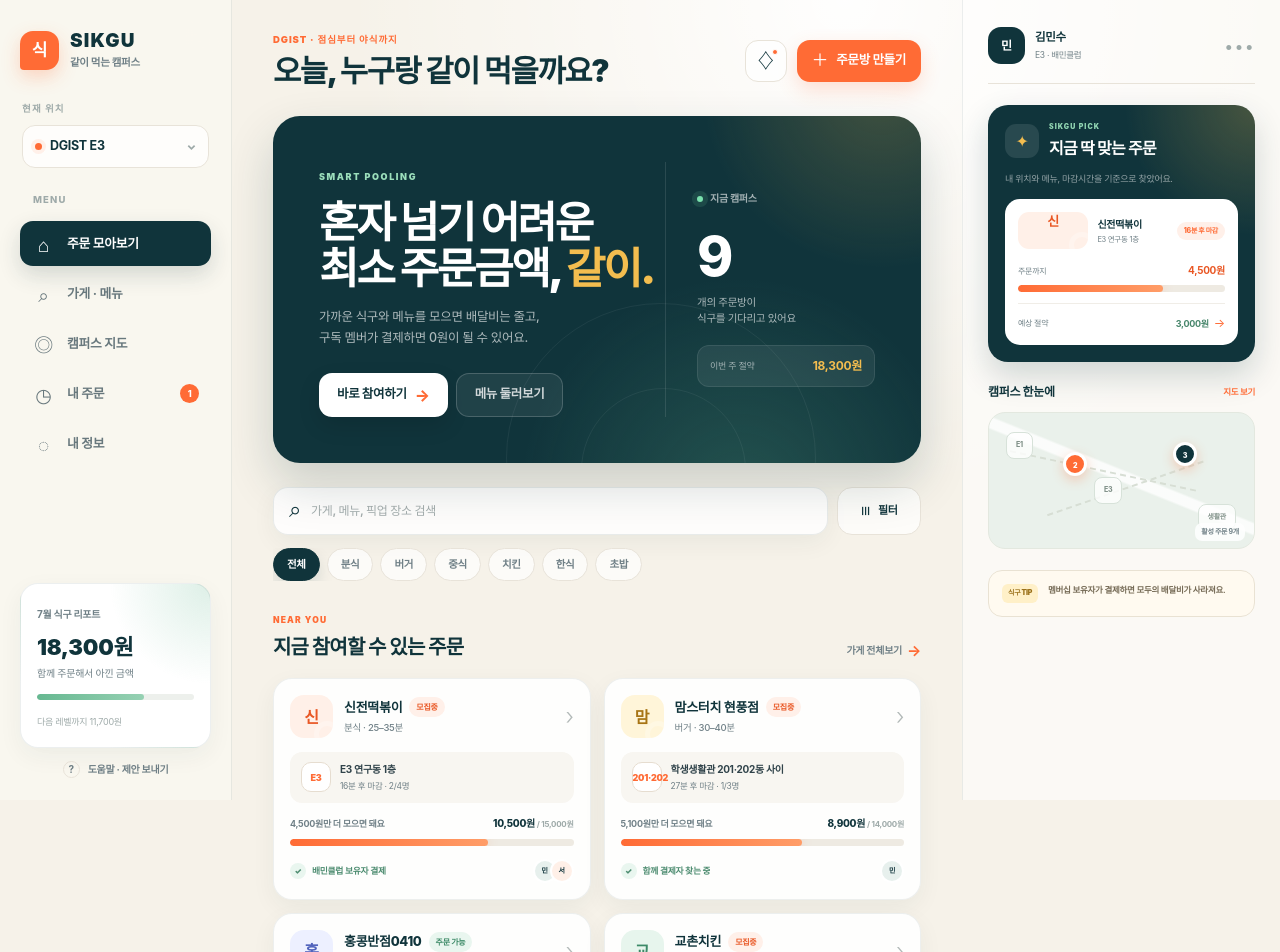
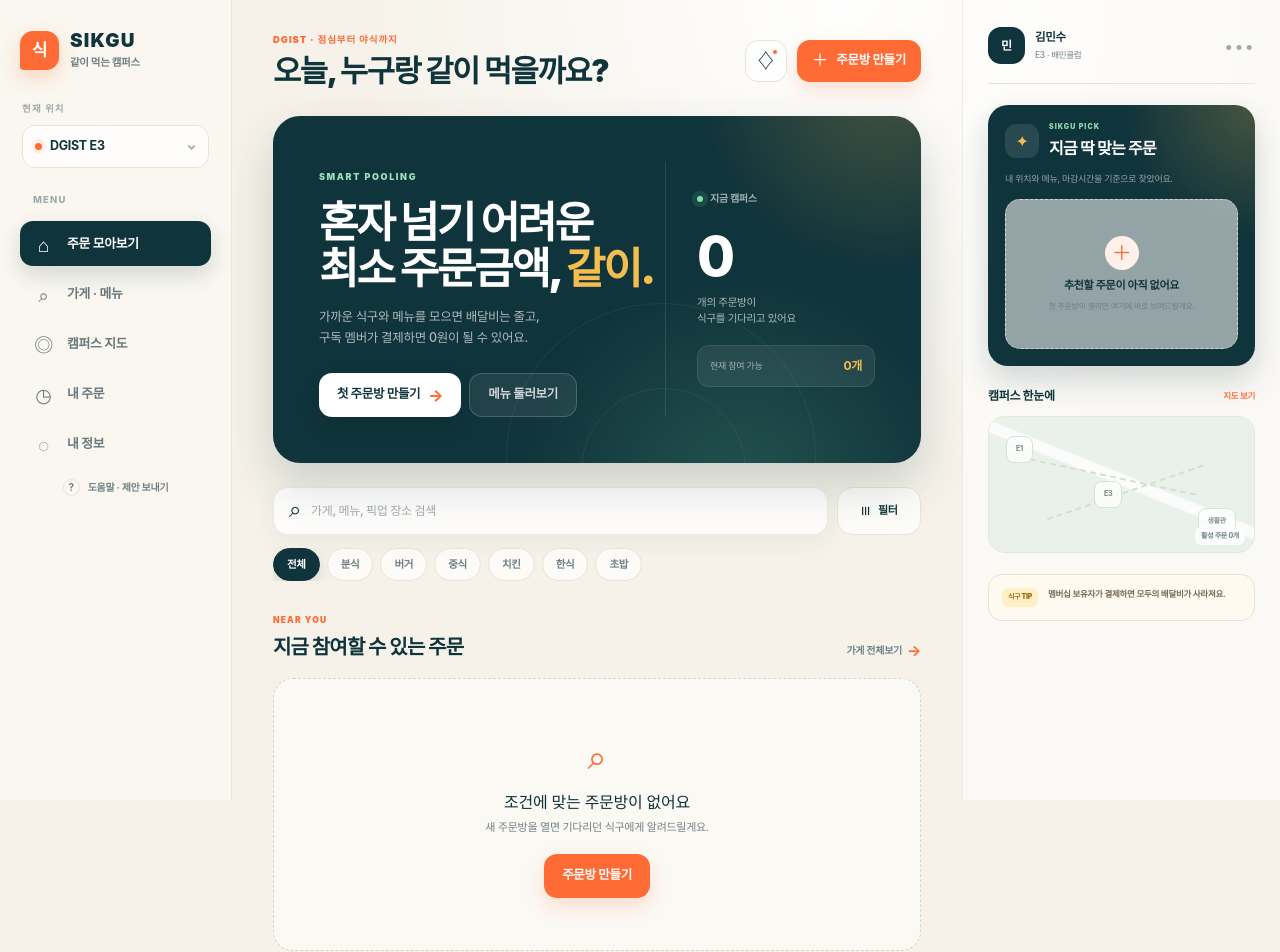
Before and after one commit to Mgzhnn/sikgu, a Next.js app: page / in a window 1280 px wide. Shown: the top 952 px of the page. Built offline with nearby package versions, Linux system fonts and the light colour scheme.

Commit message:
Remove fabricated order defaults

```diff
--- a/app/globals.css
+++ b/app/globals.css
@@ -864,6 +864,33 @@ button:disabled { cursor: not-allowed; opacity: 0.48; }
 .empty-state h3 { margin: 8px 0 5px; color: var(--deep); font-size: 16px; }
 .empty-state p { margin: 0 0 18px; color: var(--muted); font-size: 11px; }
 
+.smart-pool-empty {
+  display: grid;
+  min-height: 150px;
+  place-items: center;
+  align-content: center;
+  gap: 7px;
+  padding: 22px 18px;
+  border: 1px dashed #d9d4c9;
+  border-radius: 15px;
+  background: rgba(255, 255, 255, 0.55);
+  text-align: center;
+}
+
+.smart-pool-empty > span {
+  display: grid;
+  width: 34px;
+  height: 34px;
+  place-items: center;
+  border-radius: 50%;
+  background: var(--orange-soft);
+  color: var(--orange);
+  font-size: 20px;
+}
+
+.smart-pool-empty strong { color: var(--deep); font-size: 11px; }
+.smart-pool-empty small { max-width: 170px; color: var(--muted); font-size: 8px; line-height: 1.55; }
+
 .right-rail {
   position: sticky;
   top: 0;
--- a/app/page.tsx
+++ b/app/page.tsx
@@ -506,78 +506,17 @@ const restaurants: Restaurant[] = [
 ];
 
 const pickupPoints = [
-  { id: "E1", full: "E1 연구동 정문", walk: 3, lat: 35.706, lng: 128.456, live: 2 },
-  { id: "E2", full: "E2 연구동 정문", walk: 2, lat: 35.7057, lng: 128.4565, live: 1 },
-  { id: "E3", full: "E3 연구동 1층", walk: 1, lat: 35.7053, lng: 128.4571, live: 3 },
-  { id: "E4", full: "E4 연구동 정문", walk: 4, lat: 35.7049, lng: 128.4576, live: 1 },
-  { id: "E5", full: "E5 연구동 정문", walk: 5, lat: 35.7045, lng: 128.458, live: 1 },
-  { id: "E6", full: "E6 연구동 정문", walk: 6, lat: 35.7041, lng: 128.4584, live: 1 },
-  { id: "201·202", full: "학생생활관 201·202동 사이", walk: 7, lat: 35.7018, lng: 128.456, live: 2 },
-  { id: "대학원", full: "대학원생활관 정문", walk: 8, lat: 35.703, lng: 128.4568, live: 2 },
+  { id: "E1", full: "E1 연구동 정문", walk: 3, lat: 35.706, lng: 128.456 },
+  { id: "E2", full: "E2 연구동 정문", walk: 2, lat: 35.7057, lng: 128.4565 },
+  { id: "E3", full: "E3 연구동 1층", walk: 1, lat: 35.7053, lng: 128.4571 },
+  { id: "E4", full: "E4 연구동 정문", walk: 4, lat: 35.7049, lng: 128.4576 },
+  { id: "E5", full: "E5 연구동 정문", walk: 5, lat: 35.7045, lng: 128.458 },
+  { id: "E6", full: "E6 연구동 정문", walk: 6, lat: 35.7041, lng: 128.4584 },
+  { id: "201·202", full: "학생생활관 201·202동 사이", walk: 7, lat: 35.7018, lng: 128.456 },
+  { id: "대학원", full: "대학원생활관 정문", walk: 8, lat: 35.703, lng: 128.4568 },
 ];
 
-const initialPools: Pool[] = [
-  {
-    id: "p1",
-    restaurantId: "sinjeon",
-    host: "김*수",
-    pickup: "E3",
-    pickupFull: "E3 연구동 1층",
-    closesAt: Date.now() + 16 * 60 * 1000,
-    total: 10500,
-    target: 15000,
-    people: 2,
-    capacity: 4,
-    app: "baemin",
-    membership: "배민클럽 보유자 결제",
-    note: "매운맛 보통으로 주문해요",
-  },
-  {
-    id: "p2",
-    restaurantId: "mom",
-    host: "이*연",
-    pickup: "201·202",
-    pickupFull: "학생생활관 201·202동 사이",
-    closesAt: Date.now() + 27 * 60 * 1000,
-    total: 8900,
-    target: 14000,
-    people: 1,
-    capacity: 3,
-    app: "baemin",
-    membership: "함께 결제자 찾는 중",
-    note: "감자튀김 같이 시켜요",
-  },
-  {
-    id: "p3",
-    restaurantId: "hongkong",
-    host: "박*훈",
-    pickup: "대학원",
-    pickupFull: "대학원생활관 정문",
-    closesAt: Date.now() + 9 * 60 * 1000,
-    total: 16500,
-    target: 14000,
-    people: 2,
-    capacity: 4,
-    app: "coupang",
-    membership: "쿠팡와우로 배달비 0원",
-    note: "최소 주문금액 달성 · 바로 주문 가능",
-  },
-  {
-    id: "p4",
-    restaurantId: "kyochon",
-    host: "최*진",
-    pickup: "201·202",
-    pickupFull: "학생생활관 201·202동 사이",
-    closesAt: Date.now() + 34 * 60 * 1000,
-    total: 12000,
-    target: 18000,
-    people: 2,
-    capacity: 5,
-    app: "baemin",
-    membership: "배민클럽 보유자 결제",
-    note: "허니콤보 함께 나눠요",
-  },
-];
+const initialPools: Pool[] = [];
 
 const navItems: { id: View; label: string; compact: string; icon: string }[] = [
   { id: "home", label: "주문 모아보기", compact: "홈", icon: "⌂" },
@@ -745,17 +684,22 @@ function HomeView({
           <h2>혼자 넘기 어려운<br />최소 주문금액, <em>같이.</em></h2>
           <p>가까운 식구와 메뉴를 모으면 배달비는 줄고,<br className="desktop-break" /> 구독 멤버가 결제하면 0원이 될 수 있어요.</p>
           <div className="hero-actions">
-            <button className="light-button" onClick={() => onOpenPool(almostReady)}>바로 참여하기 <span>→</span></button>
+            <button
+              className="light-button"
+              onClick={() => almostReady ? onOpenPool(almostReady) : onCreate()}
+            >
+              {almostReady ? "바로 참여하기" : "첫 주문방 만들기"} <span>→</span>
+            </button>
             <button className="ghost-light-button" onClick={onRestaurants}>메뉴 둘러보기</button>
           </div>
         </div>
         <div className="hero-insight">
           <span className="live-label"><i /> 지금 캠퍼스</span>
-          <strong>9</strong>
+          <strong>{pools.length}</strong>
           <p>개의 주문방이<br />식구를 기다리고 있어요</p>
           <div className="hero-saving">
-            <span>이번 주 절약</span>
-            <b>18,300원</b>
+            <span>현재 참여 가능</span>
+            <b>{pools.length}개</b>
           </div>
         </div>
         <div className="hero-orbit one" />
@@ -941,7 +885,7 @@ function MapView({
               <span>픽업 장소</span>
               <h2>어디에서 만날까요?</h2>
             </div>
-            <span className="live-count">{pickupPoints.reduce((sum, point) => sum + point.live, 0)} live</span>
+            <span className="live-count">{pools.length} live</span>
           </div>
           <div className="pickup-list">
             {pickupPoints.map((point) => (
@@ -953,7 +897,7 @@ function MapView({
                 <span className="pickup-code">{point.id}</span>
                 <span>
                   <strong>{point.full}</strong>
-                  <small>도보 {point.walk}분 · 주문방 {point.live}개</small>
+                  <small>도보 {point.walk}분 · 주문방 {pools.filter((pool) => pool.pickup === point.id).length}개</small>
                 </span>
                 <i>›</i>
               </button>
@@ -973,100 +917,57 @@ function MapView({
             <h2>{nearbyPools.length ? "이곳에서 받을 수 있는 주문" : "가까운 활성 주문"}</h2>
           </div>
         </div>
+        {pools.length ? (
           <div className="pool-grid">
             {(nearbyPools.length ? nearbyPools : pools.slice(0, 2)).map((pool) => (
               <PoolCard pool={pool} now={Date.now()} onOpen={onPool} key={pool.id} />
             ))}
           </div>
+        ) : (
+          <div className="empty-state">
+            <span>＋</span>
+            <h3>아직 활성 주문방이 없어요</h3>
+            <p>이 픽업 장소의 첫 주문방을 만들어 보세요.</p>
+            <button className="primary-button" onClick={onCreate}>주문방 만들기</button>
+          </div>
+        )}
       </section>
     </>
   );
 }
 
-function OrdersView({ paid, setPaid, onCreate }: { paid: boolean; setPaid: (value: boolean) => void; onCreate: () => void }) {
+function OrdersView({
+  pools,
+  now,
+  onPool,
+  onCreate,
+}: {
+  pools: Pool[];
+  now: number;
+  onPool: (pool: Pool) => void;
+  onCreate: () => void;
+}) {
+  const myPools = pools.filter((pool) => pool.joined);
+
   return (
     <>
       <Header title="내 주문을 한눈에 확인해요" subtitle="ORDERS · 정산까지 깔끔하게" onCreate={onCreate} />
-      <section className="active-order-card">
-        <div className="active-order-top">
-          <div>
-            <span className="status-pill ready"><i /> 배달 중</span>
-            <h2>홍콩반점0410</h2>
-            <p>쿠팡이츠 · 주문번호 7C19</p>
-          </div>
-          <div className="order-total">
-            <small>내 결제금액</small>
-            <strong>9,500원</strong>
-          </div>
-        </div>
-        <div className="order-timeline">
-          {[
-            ["주문 완료", "19:12"],
-            ["조리 중", "19:21"],
-            ["배달 중", "19:38"],
-            ["E3 도착 예정", "19:51"],
-          ].map(([label, time], index) => (
-            <div className={index < 3 ? "done" : ""} key={label}>
-              <i>{index < 3 ? "✓" : ""}</i>
-              <span><strong>{label}</strong><small>{time}</small></span>
-            </div>
-          ))}
-        </div>
-        <div className="arrival-note">
-          <span className="map-pin-large">E3</span>
-          <div>
-            <strong>E3 연구동 1층에서 만나요</strong>
-            <p>도착하면 모든 식구에게 알림을 보내드려요.</p>
-          </div>
-          <a href="https://www.google.com/maps/dir/?api=1&destination=35.7053,128.4571" target="_blank" rel="noreferrer">길찾기 ↗</a>
-        </div>
-      </section>
-
-      <section className="settlement-card">
-        <div className="settlement-head">
-          <div>
-            <span>SETTLEMENT</span>
-            <h2>정산 현황</h2>
-          </div>
-          <div className="free-delivery-badge">
-            <span>배달비</span><strong>0원</strong><small>쿠팡와우 적용</small>
-          </div>
-        </div>
-        <div className="settlement-list">
-          {[
-            ["박*훈", "짜장면", 7000, "완료"],
-            ["나", "고기짬뽕", 9500, paid ? "완료" : "송금 전"],
-          ].map(([person, item, amount, status]) => (
-            <div key={person as string}>
-              <span className="avatar">{person === "나" ? "나" : "훈"}</span>
-              <span className="settlement-person"><strong>{person}</strong><small>{item}</small></span>
-              <strong>{money(amount as number)}</strong>
-              <span className={`payment-status ${status === "완료" ? "complete" : ""}`}>{status}</span>
-            </div>
-          ))}
-        </div>
-        {!paid && <button className="primary-button" onClick={() => setPaid(true)}>토스로 9,500원 보내기</button>}
-        {paid && <div className="success-message"><span>✓</span> 정산을 완료했어요. 결제자에게 알림을 보냈습니다.</div>}
-      </section>
-
       <section className="section-block">
         <div className="section-heading">
-          <div><span>HISTORY</span><h2>지난 주문</h2></div>
-        </div>
-        <div className="history-list">
-          {[
-            ["한솥도시락", "7월 21일 · 학생생활관", "치킨마요 외 1", "7,300원"],
-            ["교촌치킨", "7월 18일 · 비슬빌리지", "허니콤보", "12,000원"],
-          ].map(([name, date, item, price], index) => (
-            <article key={name}>
-              <RestaurantMark restaurant={restaurants[index === 0 ? 4 : 3]} />
-              <div><strong>{name}</strong><small>{date}</small></div>
-              <span>{item}</span>
-              <b>{price}</b>
-              <button aria-label={`${name} 주문 자세히 보기`}>›</button>
-            </article>
-          ))}
-        </div>
+          <div><span>MY POOLS</span><h2>참여 중인 주문</h2></div>
+        </div>
+        {myPools.length ? (
+          <div className="pool-grid">
+            {myPools.map((pool) => <PoolCard key={pool.id} pool={pool} now={now} onOpen={onPool} />)}
+          </div>
+        ) : (
+          <div className="empty-state orders-empty">
+            <span>◷</span>
+            <h3>아직 참여 중인 주문이 없어요</h3>
+            <p>공개된 주문방에 참여하거나 새 주문방을 만들어 보세요.</p>
+            <button className="primary-button" onClick={onCreate}>주문방 만들기</button>
+          </div>
+        )}
       </section>
     </>
   );
@@ -1153,7 +1054,12 @@ function ProfileView({
 
 function RightRail({ pools, now, onPool, onMap }: { pools: Pool[]; now: number; onPool: (pool: Pool) => void; onMap: () => void }) {
   const closest = pools[0];
-  const restaurant = restaurants.find((item) => item.id === closest.restaurantId)!;
+  const restaurant = closest
+    ? restaurants.find((item) => item.id === closest.restaurantId)
+    : undefined;
+  const e1Count = pools.filter((pool) => pool.pickup === "E1").length;
+  const e3Count = pools.filter((pool) => pool.pickup === "E3").length;
+  const dormCount = pools.filter((pool) => pool.pickup === "201·202" || pool.pickup === "대학원").length;
 
   return (
     <aside className="right-rail">
@@ -1169,6 +1075,7 @@ function RightRail({ pools, now, onPool, onMap }: { pools: Pool[]; now: number;
           <div><small>SIKGU PICK</small><h2>지금 딱 맞는 주문</h2></div>
         </div>
         <p>내 위치와 메뉴, 마감시간을 기준으로 찾았어요.</p>
+        {closest && restaurant ? (
           <button className="smart-pool" onClick={() => onPool(closest)}>
             <div className="smart-pool-head">
               <RestaurantMark restaurant={restaurant} />
@@ -1179,8 +1086,15 @@ function RightRail({ pools, now, onPool, onMap }: { pools: Pool[]; now: number;
               <span>주문까지</span><strong>{money(Math.max(0, closest.target - closest.total))}</strong>
             </div>
             <Progress current={closest.total} target={closest.target} />
-          <div className="smart-saving"><span>예상 절약</span><b>3,000원</b><i>→</i></div>
+            <div className="smart-saving"><span>참여 인원</span><b>{closest.people}명</b><i>→</i></div>
           </button>
+        ) : (
+          <div className="smart-pool-empty">
+            <span>＋</span>
+            <strong>추천할 주문이 아직 없어요</strong>
+            <small>첫 주문방이 열리면 여기에 바로 보여드릴게요.</small>
+          </div>
+        )}
       </section>
 
       <section className="campus-glance">
@@ -1191,9 +1105,10 @@ function RightRail({ pools, now, onPool, onMap }: { pools: Pool[]; now: number;
           <span className="mini-building e1">E1</span>
           <span className="mini-building e3">E3</span>
           <span className="mini-building dorm">생활관</span>
-          <span className="map-dot dot-one"><i />2</span>
-          <span className="map-dot dot-two"><i />3</span>
-          <small>활성 주문 9개</small>
+          {e1Count > 0 && <span className="map-dot dot-one"><i />{e1Count}</span>}
+          {e3Count > 0 && <span className="map-dot dot-two"><i />{e3Count}</span>}
+          {dormCount > 0 && <span className="map-dot dot-three"><i />{dormCount}</span>}
+          <small>활성 주문 {pools.length}개</small>
         </button>
       </section>
 
@@ -1531,7 +1446,6 @@ export default function Home() {
   const [search, setSearch] = useState("");
   const [category, setCategory] = useState("전체");
   const [membership, setMembership] = useState("baemin");
-  const [paid, setPaid] = useState(false);
   const [toast, setToast] = useState("");
   const [now, setNow] = useState(Date.now());
 
@@ -1618,17 +1532,10 @@ export default function Home() {
             <button className={view === item.id ? "active" : ""} onClick={() => navigate(item.id)} key={item.id}>
               <span className="nav-icon">{item.icon}</span>
               <span>{item.label}</span>
-              {item.id === "orders" && <i>1</i>}
+              {item.id === "orders" && pools.some((pool) => pool.joined) && <i>{pools.filter((pool) => pool.joined).length}</i>}
             </button>
           ))}
         </nav>
-        <section className="sidebar-saving">
-          <span>7월 식구 리포트</span>
-          <strong>18,300원</strong>
-          <p>함께 주문해서 아낀 금액</p>
-          <div><i style={{ width: "68%" }} /></div>
-          <small>다음 레벨까지 11,700원</small>
-        </section>
         <button className="help-link"><span>?</span> 도움말 · 제안 보내기</button>
       </aside>
 
@@ -1652,7 +1559,7 @@ export default function Home() {
         )}
         {view === "restaurants" && <RestaurantsView onMenu={(restaurant) => { setSelectedRestaurant(restaurant); setCart({}); }} onCreate={openCreate} />}
         {view === "map" && <MapView pools={pools} onPool={setSelectedPool} onCreate={() => openCreate()} />}
-        {view === "orders" && <OrdersView paid={paid} onCreate={() => openCreate()} setPaid={(value) => { setPaid(value); notify("정산을 완료했어요."); }} />}
+        {view === "orders" && <OrdersView pools={pools} now={now} onPool={setSelectedPool} onCreate={() => openCreate()} />}
         {view === "profile" && <ProfileView membership={membership} onCreate={() => openCreate()} setMembership={(value) => { setMembership(value); notify("배달 멤버십 정보를 저장했어요."); }} />}
       </main>
 
@@ -1662,7 +1569,7 @@ export default function Home() {
         {navItems.map((item) => (
           <button className={view === item.id ? "active" : ""} onClick={() => navigate(item.id)} key={item.id}>
             <span>{item.icon}</span><small>{item.compact}</small>
-            {item.id === "orders" && <i />}
+            {item.id === "orders" && pools.some((pool) => pool.joined) && <i />}
           </button>
         ))}
       </nav>
```
Also changed, not shown: 1 other file (tests, documents, lock files or other folders). Lines whose indentation alone changed are shown as unchanged.
